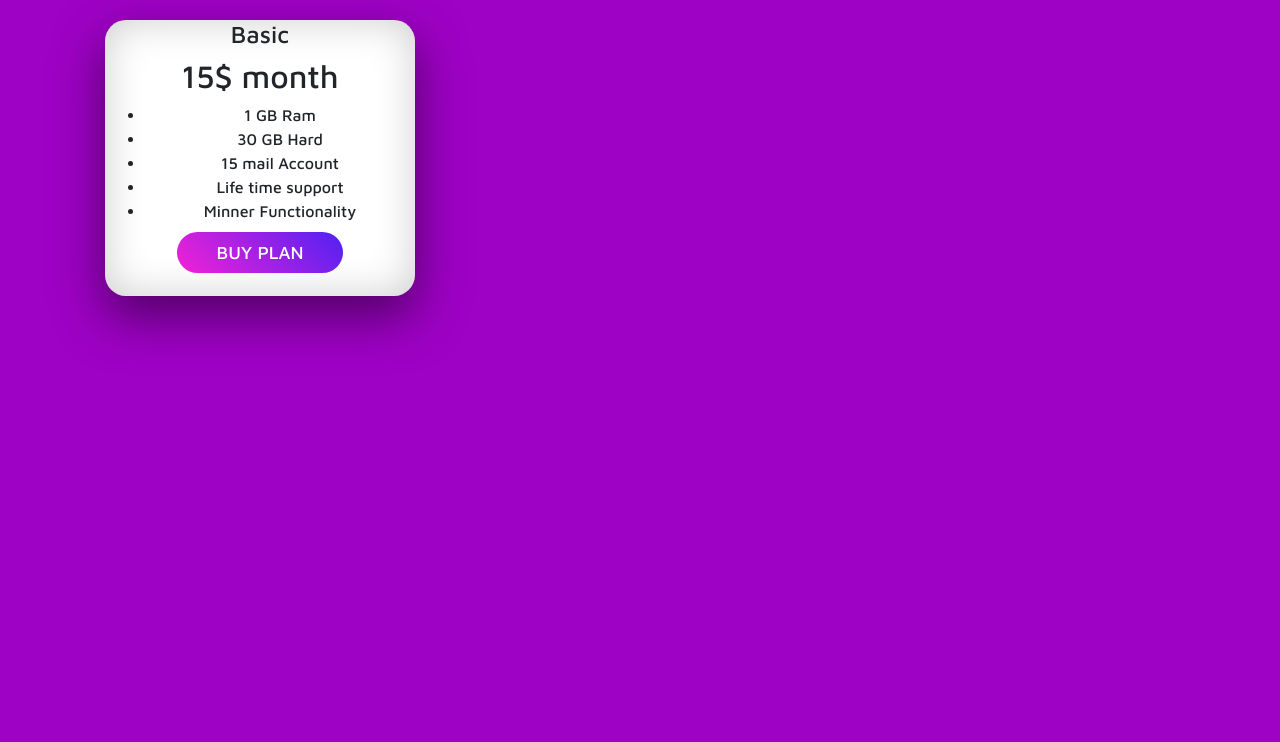
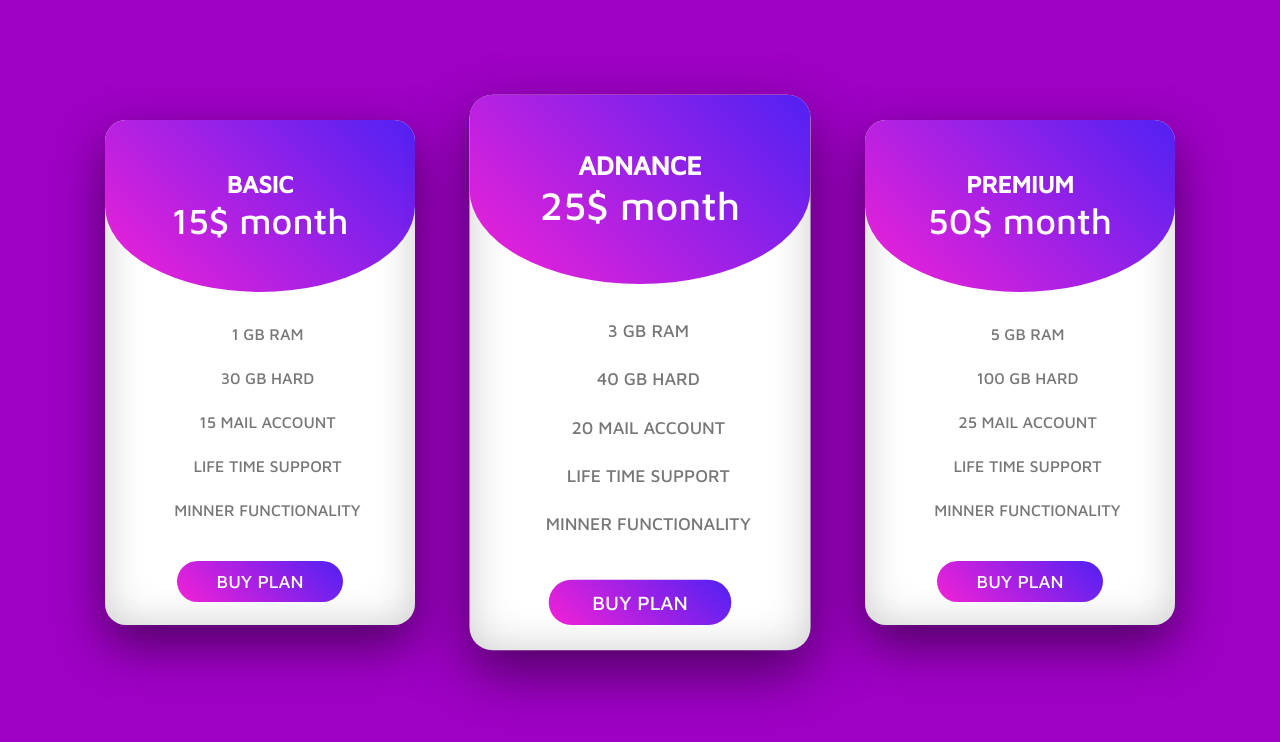
Before and after one commit to UsmanHaiderKhan/PriceTable, a plain HTML site: page PriceTable/index.html in a window 1280 px wide. Drawn offline with nearby package versions, Linux system fonts and the light colour scheme.

Commit message:
Update the name of css class

```diff
--- a/PriceTable/index.html
+++ b/PriceTable/index.html
@@ -10,16 +10,17 @@
     <link rel="stylesheet" href="/Styles/style.css" />
 </head>
 <body>
+    <section>
         <div class="container-fulid">
             <div class="container">
                 <div class="row">
                     <div class="col-sm-4">
                         <div class="price-table">
-                        <div class="table-head">
+                            <div class="price-head">
                                 <h4>Basic</h4>
                                 <h2>15$ <span>month</span></h2>
                             </div>
-                        <div class="table-content">
+                            <div class="price-content">
                                 <ul>
                                     <li>1 GB Ram</li>
                                     <li>30 GB Hard</li>
@@ -33,10 +34,50 @@
                             </div>
                         </div>
                     </div>
+                    <div class="col-sm-4">
+                        <div class="price-table">
+                            <div class="price-head">
+                                <h4>Adnance</h4>
+                                <h2>25$ <span>month</span></h2>
+                            </div>
+                            <div class="price-content">
+                                <ul>
+                                    <li>3 GB Ram</li>
+                                    <li>40 GB Hard</li>
+                                    <li>20 mail Account</li>
+                                    <li>Life time support</li>
+                                    <li>Minner Functionality </li>
+                                </ul>
+                            </div>
+                            <div class="price-button">
+                                <a href="#">Buy Plan</a>
                             </div>
                         </div>
                     </div>
-
+                    <div class="col-sm-4">
+                        <div class="price-table">
+                            <div class="price-head">
+                                <h4>Premium</h4>
+                                <h2>50$ <span>month</span></h2>
+                            </div>
+                            <div class="price-content">
+                                <ul>
+                                    <li>5 GB Ram</li>
+                                    <li>100 GB Hard</li>
+                                    <li>25 mail Account</li>
+                                    <li>Life time support</li>
+                                    <li>Minner Functionality </li>
+                                </ul>
+                            </div>
+                            <div class="price-button">
+                                <a href="#">Buy Plan</a>
+                            </div>
+                        </div>
+                    </div>
+                </div>
+            </div>
+        </div>
+    </section>
     <script src="https://code.jquery.com/jquery-3.2.1.slim.min.js" integrity="sha384-KJ3o2DKtIkvYIK3UENzmM7KCkRr/rE9/Qpg6aAZGJwFDMVNA/GpGFF93hXpG5KkN"
             crossorigin="anonymous"></script>
     <script src="https://cdnjs.cloudflare.com/ajax/libs/popper.js/1.12.9/umd/popper.min.js" integrity="sha384-ApNbgh9B+Y1QKtv3Rn7W3mgPxhU9K/ScQsAP7hUibX39j7fakFPskvXusvfa0b4Q"
```
Lines whose indentation alone changed are shown as unchanged.
